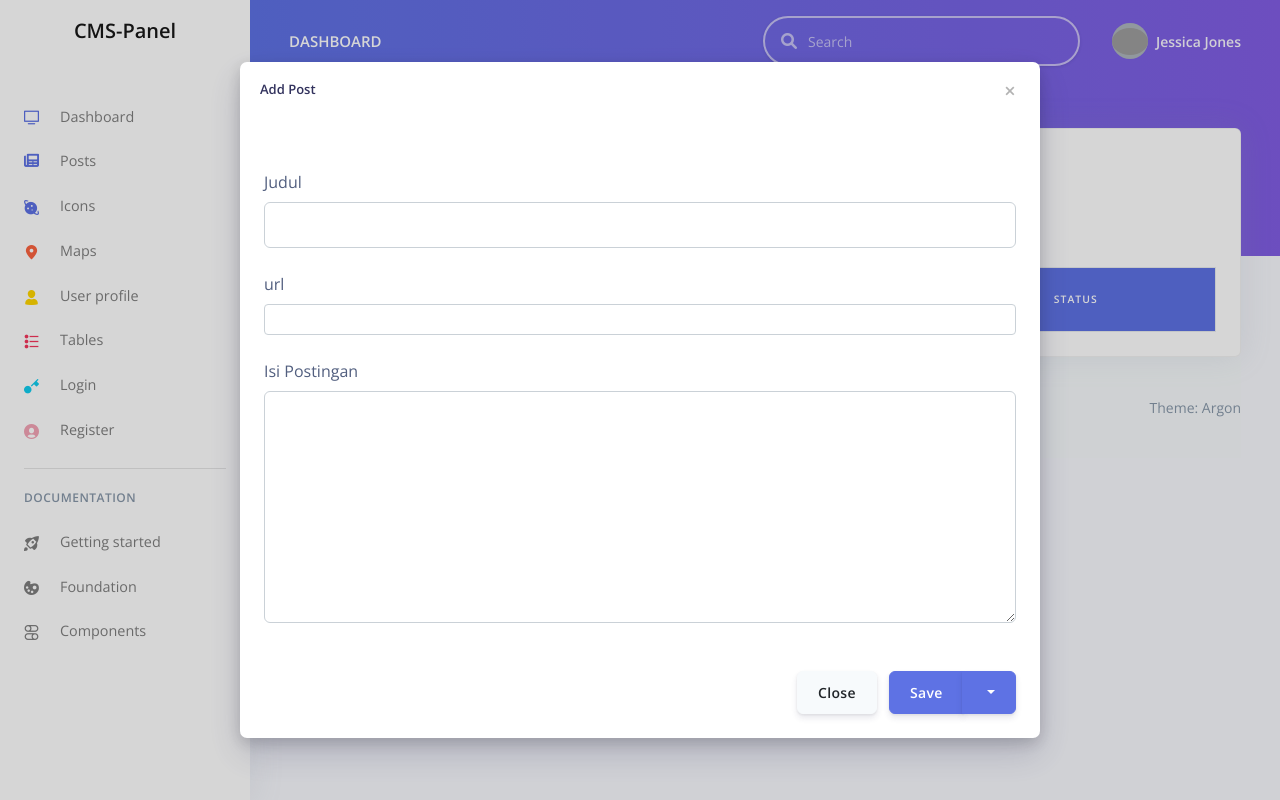
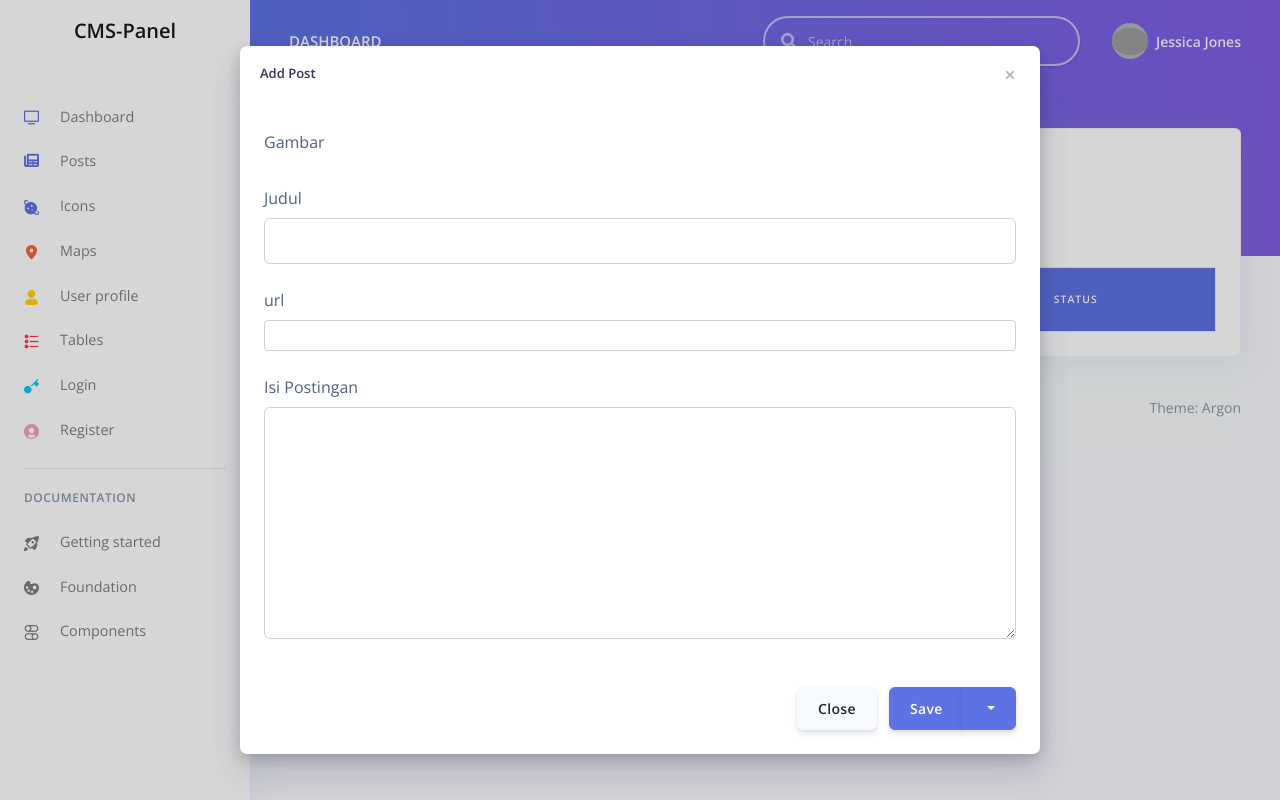
Before and after one commit to medigital-dev/Website-EsperoJaya, a CodeIgniter 4 app: template app/Views/cms-panel/post.php in a window 1280 px wide, after a click that opens the changed part. Run offline with PHP 8.4 and a stand-in for CodeIgniter, Linux system fonts and the light colour scheme; the template is opened without the code that fills it, so the values that code supplies are empty; some libraries are stand-ins or nearby versions; grey boxes are pictures that could not be loaded.

Commit message:
Update CMS-Panel: Post

```diff
--- a/app/Views/cms-panel/post.php
+++ b/app/Views/cms-panel/post.php
@@ -56,9 +56,9 @@
                 </button>
             </div>
             <div class="modal-body">
-                <form action="" id="formAddPost">
                 <div class="form-group">
-                        <div class="my-dropzone"></div>
+                    <label for="myDropzone">Gambar</label>
+                    <form action="/target" class="dropzone" id="myDropzone"></form>
                 </div>
                 <div class="form-group">
                     <label for="title">Judul</label>
@@ -72,7 +72,6 @@
                     <label for="content">Isi Postingan</label>
                     <textarea name="content" id="content" rows="10" class="form-control"></textarea>
                 </div>
-                </form>
             </div>
             <div class="modal-footer">
                 <button type="button" class="btn btn-secondary" data-dismiss="modal">Close</button>
--- a/app/Views/templates/cms-panel.php
+++ b/app/Views/templates/cms-panel.php
@@ -31,7 +31,7 @@
     <link href="<?= base_url('plugins/fontawesome/css/all.min.css'); ?>" rel="stylesheet" />
     <!-- CSS Files -->
     <link href="<?= base_url('plugins/argon-dashboard/css/argon-dashboard.css'); ?>" rel="stylesheet" />
-
+    <link rel="stylesheet" href="https://unpkg.com/dropzone@5/dist/min/dropzone.min.css" type="text/css" />
     <style>
         @media (max-width: 468px) {
             .btn-group {
@@ -298,6 +298,7 @@
         <script src="<?= base_url('plugins/chart/js/Chart.min.js'); ?>"></script>
         <script src="<?= base_url('plugins/chart/js/Chart.extension.js'); ?>"></script>
         <script src="<?= base_url('plugins/argon-dashboard/js/argon-dashboard.js?v=1.1.1'); ?>"></script>
+        <script src="https://unpkg.com/dropzone@5/dist/min/dropzone.min.js"></script>
         <script src="https://cdn.trackjs.com/agent/v3/latest/t.js"></script>
         <script>
             window.TrackJS &&
@@ -308,6 +309,11 @@
         </script>
         <script>
             $(document).ready(function() {
+                Dropzone.options.myDropzone = {
+                    autoProcessQueue: false,
+                    paramName: 'file'
+                };
+
                 $('tbody tr').click(function() {
                     $(this).toggleClass('table-success');
                 });
@@ -325,8 +331,6 @@
                         $(this).removeClass('table-success');
                     });
                 });
-
-
             });
         </script>
 </body>
```
Also changed, not shown: 1 other file. Lines whose indentation alone changed are shown as unchanged.
